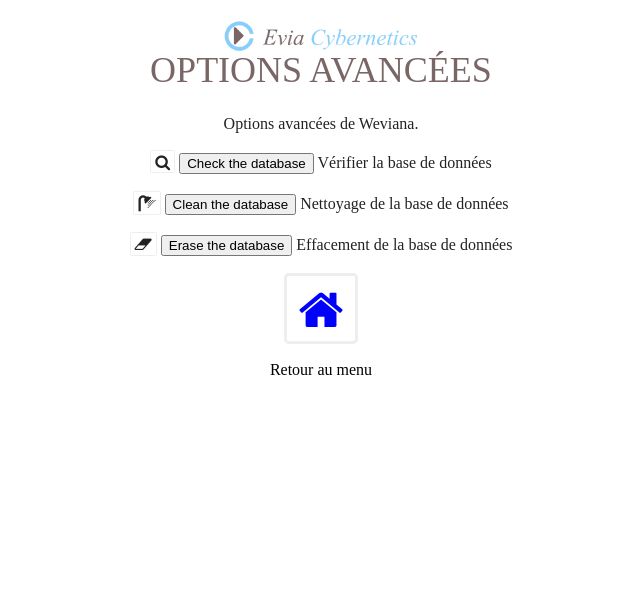
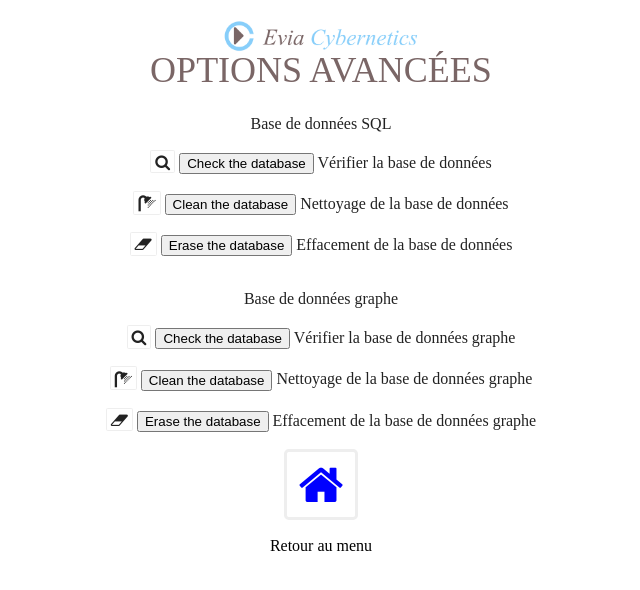
Before and after one commit to bricaud/wevia, a Django app: page /advancedsettings/ in a window 1280 px wide. Shown: the top 590 px of the page, without its empty margins (319-959 px from the left). Run offline with Django 3.2, Linux system fonts and the light colour scheme.

Commit message:
add graph database checks

```diff
--- a/advancedSettings/templates/advancedSettings/advanced_settings.html
+++ b/advancedSettings/templates/advancedSettings/advanced_settings.html
@@ -10,25 +10,54 @@
 <img src="{% static 'images/eviacyberneticsalign.png' %}" width="200px"/>
 <h1>Options avanc&eacute;es</h1>
 <div class="evia">
-<p>Options avanc&eacute;es de Weviana. </p>
+<p>Base de donn&eacute;es SQL </p>
 <p style="text-align: center;">
 	<div>
 	<form action="#" method="get">
-		<i class="fa fa-search fa-border" aria-hidden="true"></i> <input type="submit" class="btn" value="Check the database" name="check_db"> V&eacute;rifier la base de donn&eacute;es
+		<i class="fa fa-search fa-border" aria-hidden="true"></i>
+		<input type="submit" class="btn" value="Check the database" name="check_db"> V&eacute;rifier la base de donn&eacute;es
 	</form>
 	</div>
 	<div>
 	<form action="#" method="get">
-		<i class="fa fa-shower fa-border" aria-hidden="true"></i> <input type="submit" class="btn" value="Clean the database" name="clean_db"> Nettoyage de la base de donn&eacute;es
+		<i class="fa fa-shower fa-border" aria-hidden="true"></i>
+		<input type="submit" class="btn" value="Clean the database" name="clean_db"> Nettoyage de la base de donn&eacute;es
 	</form>
 	</div>
 	<div>
 	<form action="#" method="get">
-		<i class="fa fa-eraser fa-border" aria-hidden="true"></i> <input type="submit" class="btn" value="Erase the database" name="erase_db"> Effacement de la base de donn&eacute;es
+		<i class="fa fa-eraser fa-border" aria-hidden="true"></i>
+		<input type="submit" class="btn" value="Erase the database" name="erase_db"> Effacement de la base de donn&eacute;es
 	</form>
 	</div>
 </p>
 </div>
+<div class="evia">
+<p>Base de donn&eacute;es graphe </p>
+<p style="text-align: center;">
+	<div>
+	<form action="#" method="get">
+		<i class="fa fa-search fa-border" aria-hidden="true"></i>
+		<input type="submit" class="btn" value="Check the database" name="check_graphdb"> V&eacute;rifier la base de donn&eacute;es graphe
+	</form>
+	</div>
+	<div>
+	<form action="#" method="get">
+		<i class="fa fa-shower fa-border" aria-hidden="true"></i>
+		<input type="submit" class="btn" value="Clean the database" name="clean_graphdb"> Nettoyage de la base de donn&eacute;es graphe
+	</form>
+	</div>
+	<div>
+	<form action="#" method="get">
+		<i class="fa fa-eraser fa-border" aria-hidden="true"></i>
+		<input type="submit" class="btn" value="Erase the database" name="erase_graphdb"> Effacement de la base de donn&eacute;es graphe
+	</form>
+	</div>
+</p>
+</div>
+
+
+
 <div style="display: inline-block;vertical-align: top;">
 		<a href="../"><i class="fa fa-home fa-3x fa-border" aria-hidden="true"></i></a>
 		<p>Retour au menu</p>
--- a/advancedSettings/views.py
+++ b/advancedSettings/views.py
@@ -5,6 +5,9 @@ import os
 from classif.models import Cluster
 from fileupload.models import Document
 from graphdesign.models import GraphNode
+
+import grevia.wordgraph as wordgraph
+import grevia.g_gremlin as graphdatabase
 
 
 
@@ -16,6 +19,12 @@ def index(request):
 		output = run_clean_db()
 	if(request.GET.get('erase_db')):
 		output = run_erase_db()
+	if(request.GET.get('check_graphdb')):
+		output = run_check_graphdb()
+	if(request.GET.get('clean_graphdb')):
+		output = run_clean_graphdb()
+	if(request.GET.get('erase_graphdb')):
+		output = run_erase_graphdb()
 	return render(request,'advancedSettings/advanced_settings.html',
 		{'console_message' :output})
 
@@ -31,7 +40,7 @@ def run_check_db():
 		nb_expressions = len(expressions)
 	except:
 		print("Database corrupted (can't access 'GraphNode' object). Please re-install.")
-		return "Database corrupted (can't access 'GrpahNode' object). Please re-install."
+		return "Database corrupted (can't access 'GraphNode' object). Please re-install."
 	# Delete only documents that are not associated to a file:
 	try:
 		document_set = Document.objects.all()
@@ -58,10 +67,47 @@ def run_clean_db():
 	for doc in document_set:
 		if doc.file == '' or not os.path.isfile(doc.file.path):
 			doc.delete()
-	return 'Database cleaned.'
+	return 'Database cleaned. (document objects with no associated file have been removed).'
 
 def run_erase_db():
 	Cluster.objects.all().delete()
 	Document.objects.all().delete()
 	GraphNode.objects.all().delete()
 	return 'Database erased.'
+
+
+#############################################
+#### Graphe database
+
+def run_check_graphdb():
+	try:
+		graph_object = graphdatabase.DiGraph()
+	except:
+		message = "Cannot access the graph database. Please check the Gremlin server."
+		print(message)
+		return message
+	return ("""Graph with {} nodes and {} edges."""
+		.format(graph_object.number_of_nodes(),graph_object.number_of_edges()))
+
+def run_clean_graphdb():
+	message = run_check_graphdb()
+	if message.startswith('Cannot'):
+		return message
+	graph = graphdatabase.DiGraph()
+	list_of_nodes = graph.list_of_nodes(data=False)
+	removed_nodes = 0
+	for node in list_of_nodes:
+		if not graph.node_is_ok(node):
+			graph.remove_node(node)
+			removed_nodes +=1
+	return 'Database cleaned. {} nodes removed.'.format(removed_nodes)
+
+def run_erase_graphdb():
+	try:
+		graph_object = graphdatabase.DiGraph()
+		graph_object.remove_all()
+	except:
+		message = "Cannot access the graph database. Please check the Gremlin server."
+		print(message)
+		return message
+	return 'Database erased.'
```
